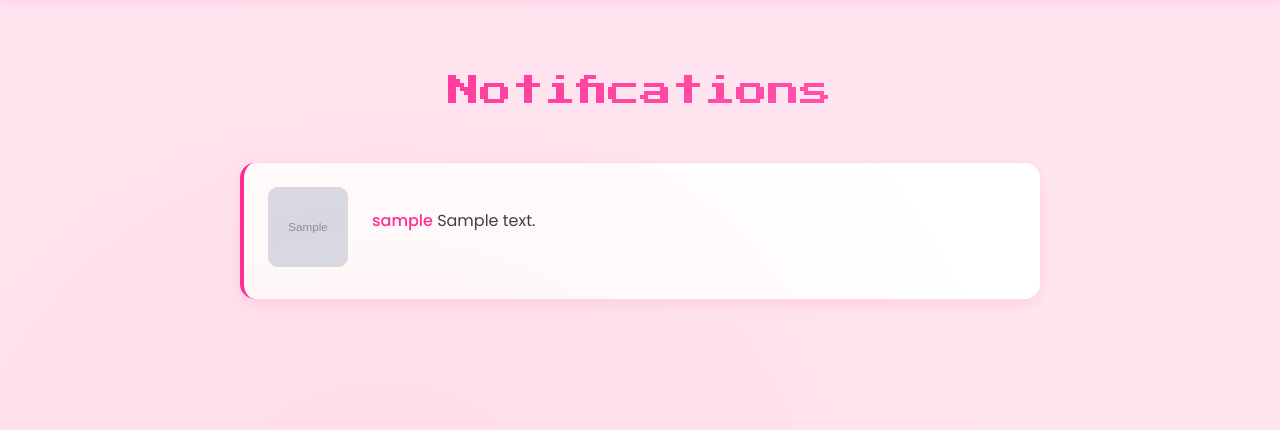
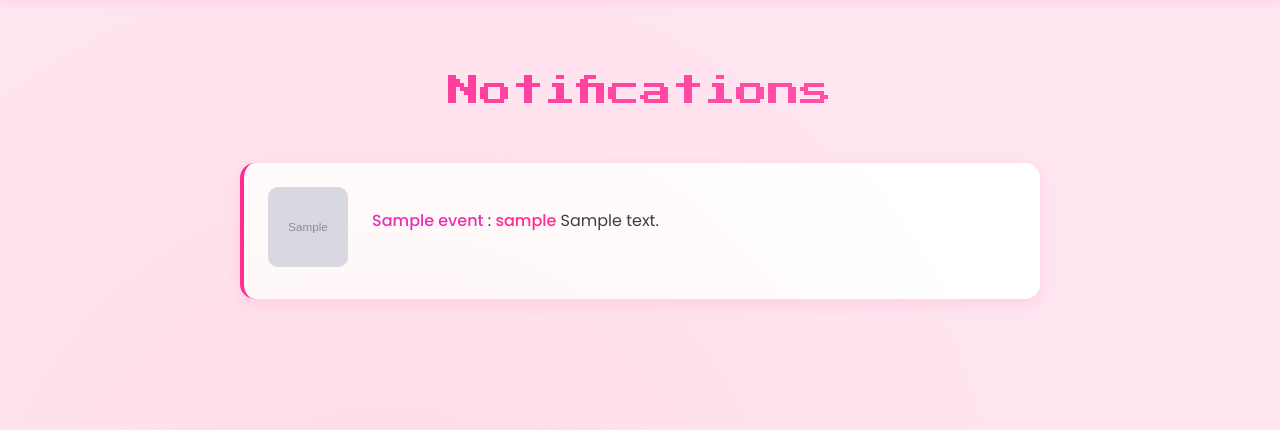
Before and after one commit to jafty/zanmi, a Django app: template zanmi_project/templates/events_app/notifications.html in a window 1280 px wide. Shown: the part 53-483 px from the top of the page. Run offline with Django 3.2, Linux system fonts and the light colour scheme; the template is opened without the code that fills it: most values are stand-ins (such as "Sample title", 1, 10 or a date in 2020); grey boxes marked "Sample" are stand-in pictures; some libraries are stand-ins or nearby versions.

Commit message:
ann admin

```diff
--- a/zanmi_project/templates/events_app/notifications.html
+++ b/zanmi_project/templates/events_app/notifications.html
@@ -20,13 +20,16 @@
                             </div>
                             <div class="notification-details">
                                 <div class="notification-message">
+                                        <a href="{% url 'event_detail' notification.event.id %}" class="event-link" style="color: rgb(228, 36, 180) !important">
+                                            {{ notification.event.title }}
+                                        </a>:
                                     {% if notification.sender %}
                                         <a href="{% url 'profile_by_username' notification.sender.username %}" class="organizer-link">
                                             {{ notification.sender.username }}
                                         </a>
                                         {{ notification.message }}
                                     {% else %}
-                                        <a href="{% url 'event_detail' notification.event.id %}" class="event-link" style="color: white !important">
+                                        <a href="{% url 'event_detail' notification.event.id %}" class="event-link" style="color: rgb(228, 36, 180) !important">
                                             {{ notification.event.title }}
                                         </a>:
                                         <br>
```
